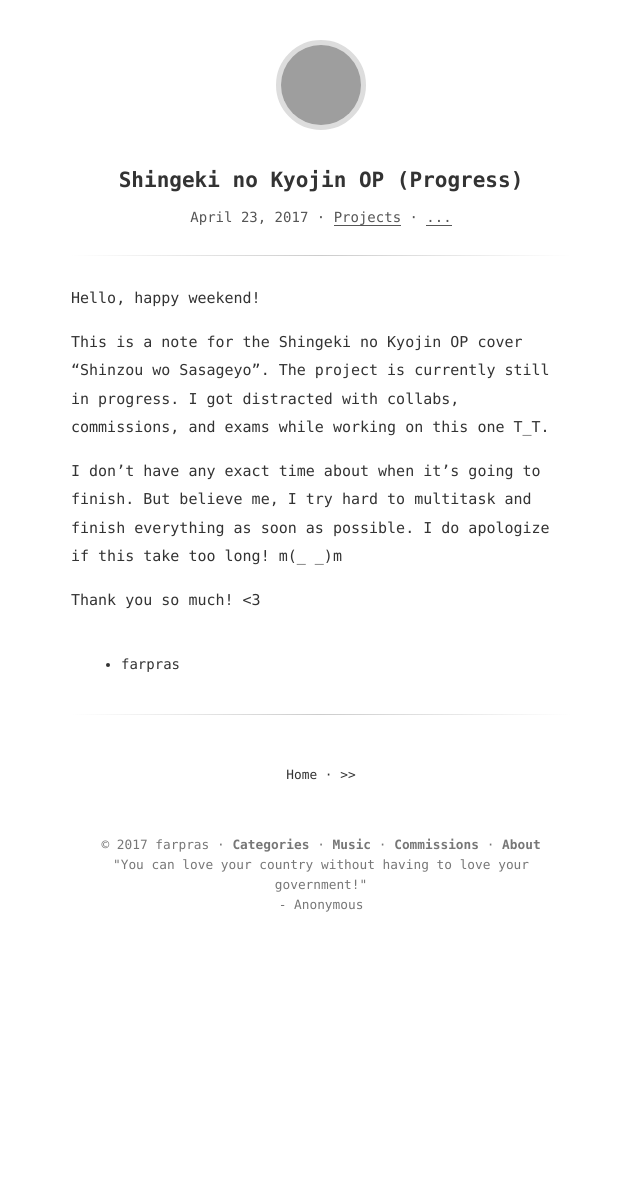
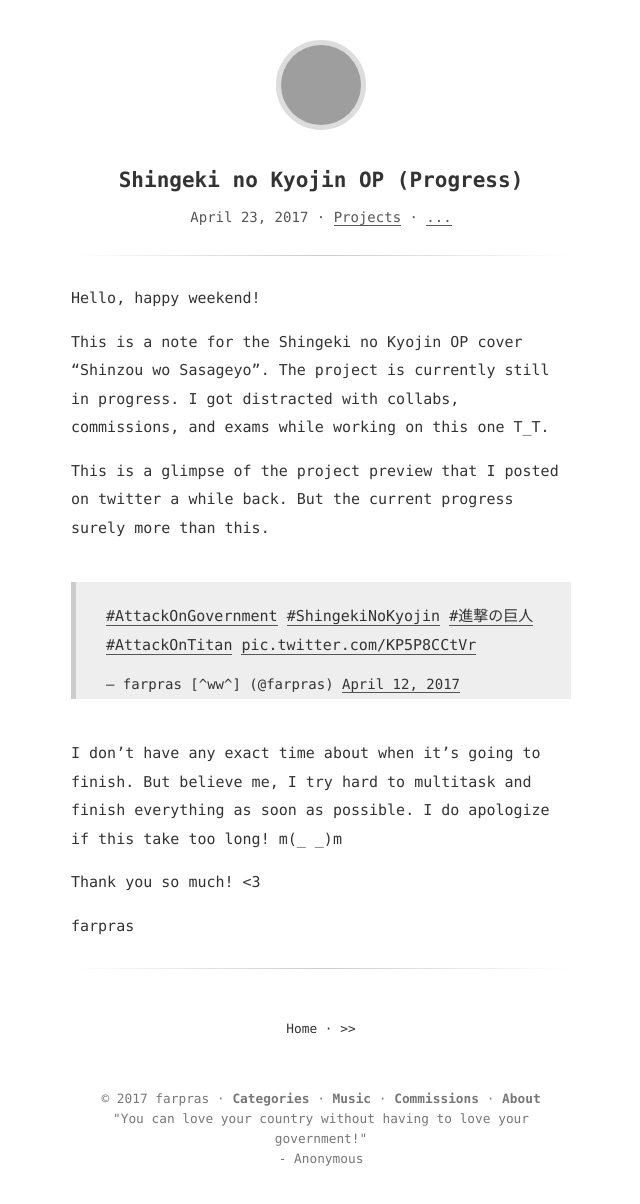
Before and after one commit to farpras/blog, a Jekyll site: the page built from _posts/2017-04-23-shingeki-no-kyojin-op-progress.md, in a window 1280 px wide. Shown: the whole page, without its empty margins (319-959 px from the left). Built offline with Jekyll 4.4.1, drawn with Linux system fonts in a browser that asks for light colours; comment, search, counter and statistics services are not loaded; before the commit the page ends 950 px from its top, so only the background shows below that; grey boxes are pictures that could not be loaded.

Commit message:
Edit post

```diff
--- a/_posts/2017-04-23-shingeki-no-kyojin-op-progress.md
+++ b/_posts/2017-04-23-shingeki-no-kyojin-op-progress.md
@@ -9,7 +9,12 @@
 
 This is a note for the Shingeki no Kyojin OP cover "Shinzou wo Sasageyo". The project is currently still in progress. I got distracted with collabs, commissions, and exams while working on this one T_T.
 
+This is a glimpse of the project preview that I posted on twitter a while back. But the current progress surely more than this.
+<blockquote class="twitter-tweet" data-lang="en"><p lang="und" dir="ltr"><a href="https://twitter.com/hashtag/AttackOnGovernment?src=hash">#AttackOnGovernment</a> <a href="https://twitter.com/hashtag/ShingekiNoKyojin?src=hash">#ShingekiNoKyojin</a> <a href="https://twitter.com/hashtag/%E9%80%B2%E6%92%83%E3%81%AE%E5%B7%A8%E4%BA%BA?src=hash">#進撃の巨人</a> <a href="https://twitter.com/hashtag/AttackOnTitan?src=hash">#AttackOnTitan</a> <a href="https://t.co/KP5P8CCtVr">pic.twitter.com/KP5P8CCtVr</a></p>&mdash; farpras [^ww^] (@farpras) <a href="https://twitter.com/farpras/status/852148250425667584">April 12, 2017</a></blockquote>
+<script async src="//platform.twitter.com/widgets.js" charset="utf-8"></script>
+
 I don't have any exact time about when it's going to finish. But believe me, I try hard to multitask and finish everything as soon as possible. I do apologize if this take too long! m(_ _)m
 
 Thank you so much! <3
-- farpras
+
+farpras
```
